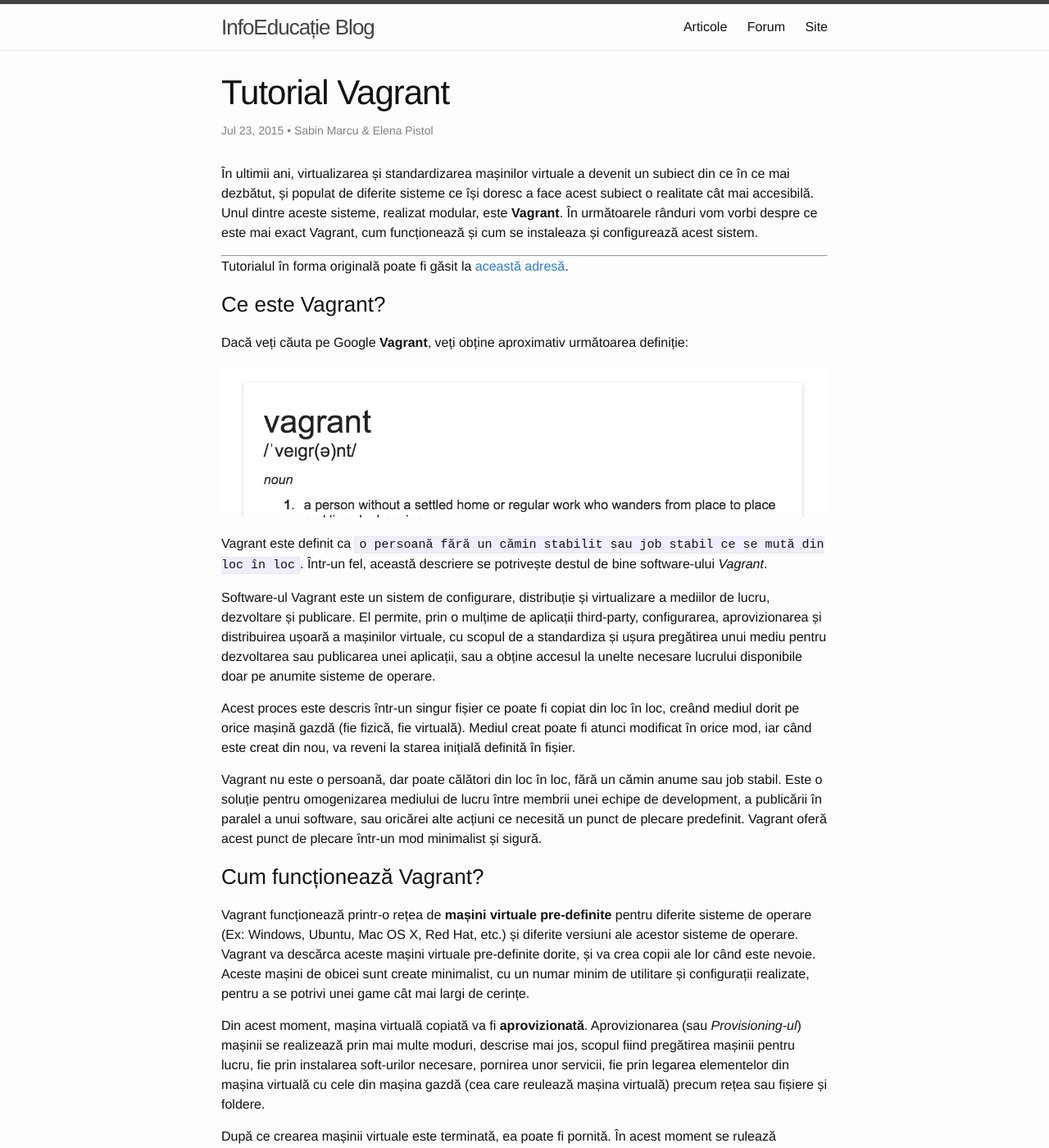
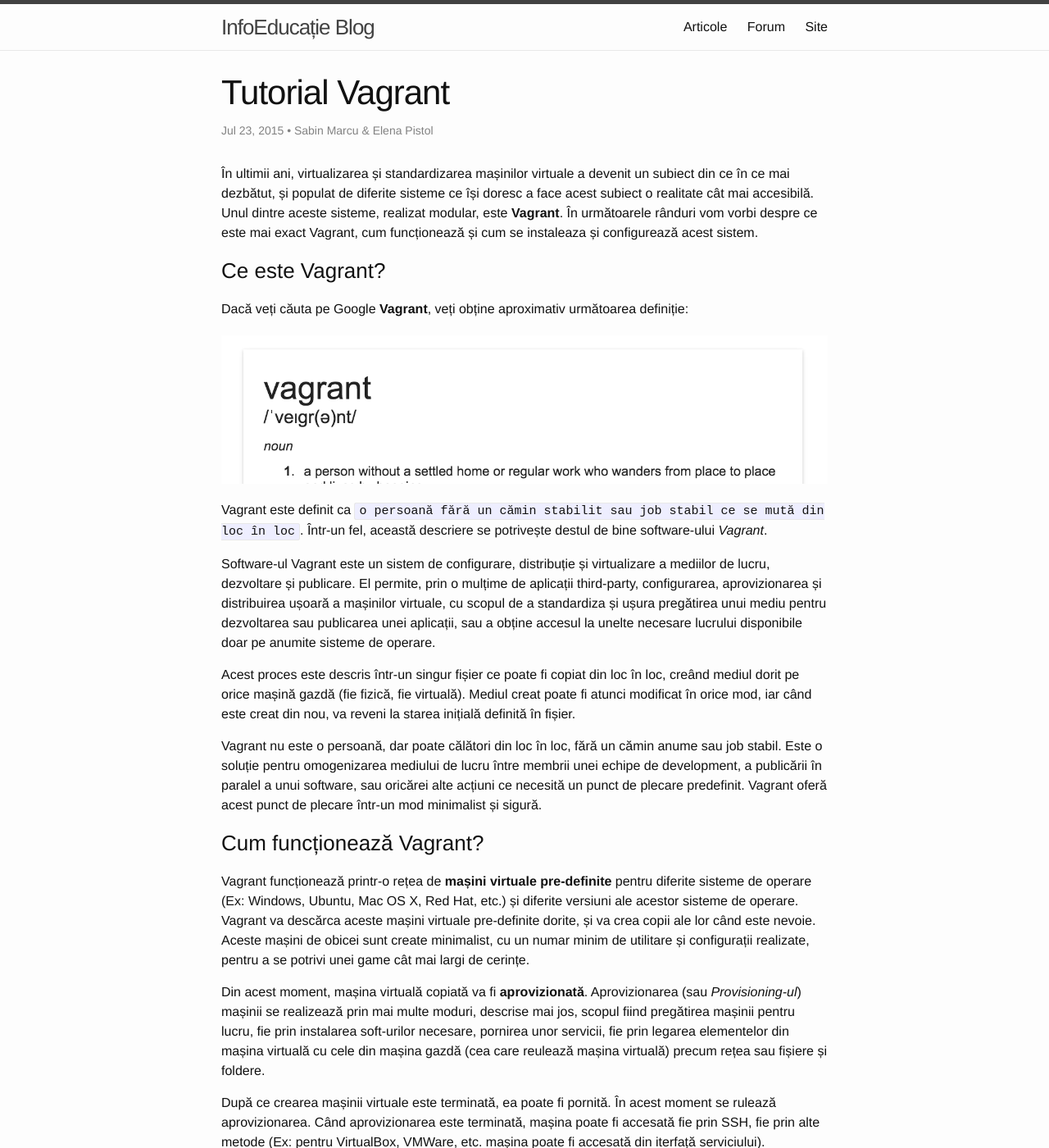
Before and after one commit to infoeducatie/blog.infoeducatie.ro, a Jekyll site: the page built from _posts/2015-07-23-tutorial-vagrant.markdown, in a window 1280 px wide and 1400 px high. Shown: the whole window at 82% size. Built offline with Jekyll 4.4.1, drawn with Linux system fonts in a browser that asks for light colours; some of the changed text lies outside the part shown.

Commit message:
Update 2015-07-23-tutorial-vagrant.markdown

```diff
--- a/_posts/2015-07-23-tutorial-vagrant.markdown
+++ b/_posts/2015-07-23-tutorial-vagrant.markdown
@@ -23,10 +23,6 @@
 
 În ultimii ani, virtualizarea și standardizarea mașinilor virtuale a devenit un subiect din ce în ce mai dezbătut, și populat de diferite sisteme ce își doresc a face acest subiect o realitate cât mai accesibilă. Unul dintre aceste sisteme, realizat modular, este **Vagrant**. În următoarele rânduri vom vorbi despre ce este mai exact Vagrant, cum funcționează și cum se instaleaza și configurează acest sistem.
 
----
-
-Tutorialul în forma originală poate fi găsit la [această adresă](http://sabinmarcu.github.io/vagrant-tutorial).
-
 ### Ce este Vagrant?
 
 Dacă veți căuta pe Google **Vagrant**, veți obține aproximativ următoarea definiție:
```
Also changed, not shown: other parts of _posts/2015-07-23-tutorial-vagrant.markdown (+2 -0 lines).
